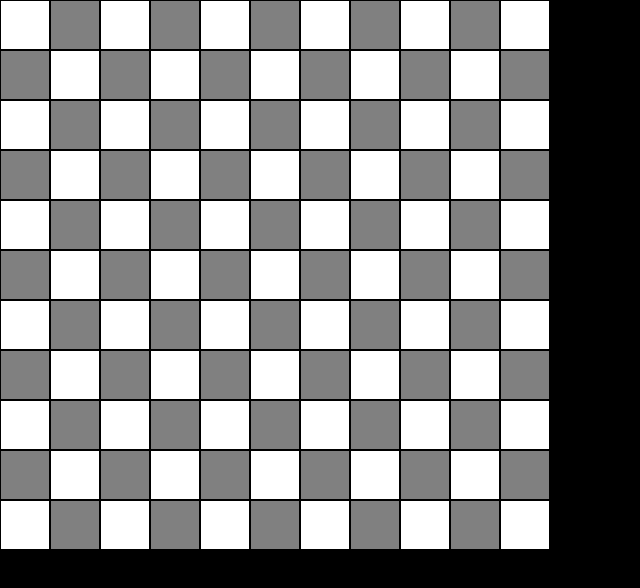
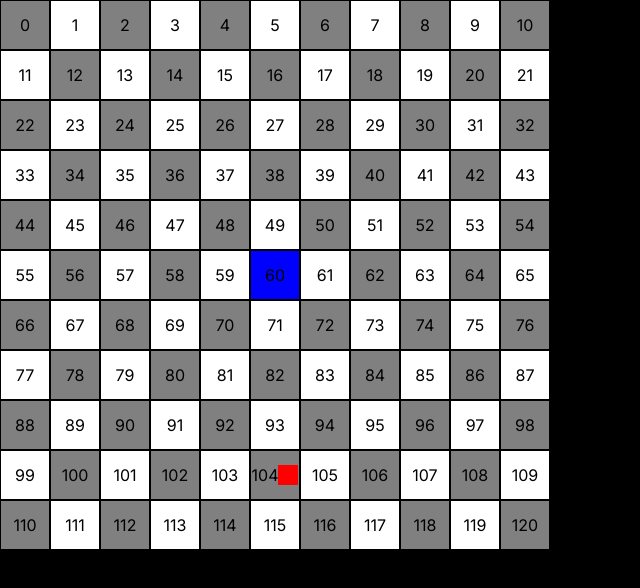
Before and after one commit to Samuel2007/Snake, a Next.js app: page / in a window 1280 px wide. Shown: the top 588 px of the page, without its empty margins (0-640 px from the left). Built offline with nearby package versions, Linux system fonts and the light colour scheme.

Commit message:
added border and random fruit location

```diff
--- a/src/app/components/cell/cell.module.css
+++ b/src/app/components/cell/cell.module.css
@@ -1,20 +1,18 @@
-.cell {
+.baseCell {
   height: 50px;
   width: 50px;
   border-width: 1px;
   border-color: black;
-  background-color: white;
   align-items: center;
   justify-content: center;
   display: flex;
 }
+.cell {
+  background-color: white;
+}
 .differentColorCell {
-  height: 50px;
-  width: 50px;
-  border-width: 1px;
-  border-color: black;
   background-color: grey;
-  align-items: center;
-  justify-content: center;
-  display: flex;
 }
+.selectedCell {
+  background-color: blue;
+}
--- a/src/app/components/cell/cell.tsx
+++ b/src/app/components/cell/cell.tsx
@@ -9,9 +9,22 @@ type CellProps = {
   isSelected?: boolean;
 };
 
+const getCellStyles = (otherColor: boolean, isSelected?: boolean) => {
+  if (isSelected) {
+    return styles.selectedCell;
+  }
+  if (otherColor) {
+    return styles.differentColorCell;
+  }
+  return styles.cell;
+};
+
 function Cell({ index, otherColor, isFruitOnCell, isSelected }: CellProps) {
   return (
-    <div className={otherColor ? styles.cell : styles.differentColorCell}>
+    <div
+      className={`${styles.baseCell} ${getCellStyles(otherColor, isSelected)}`}
+    >
+      {index}
       {isFruitOnCell && <Fruit />}
     </div>
   );
--- a/src/app/components/grid/grid.tsx
+++ b/src/app/components/grid/grid.tsx
@@ -1,39 +1,92 @@
 "use client";
-import React, { useEffect } from "react";
+import React, { useEffect, useState } from "react";
 import styles from "./grid.module.css";
 import Cell from "../cell/cell";
+
+const leftBoundry = [0, 11, 22, 33, 44, 55, 66, 77, 88, 99, 110];
+const rightBoundry = [10, 21, 32, 43, 54, 65, 76, 87, 98, 109, 120];
 
 type GridProps = {
   index: number;
   isSelected?: boolean;
 };
 
+type KeyHandlerType = {
+  key: "ArrowUp" | "ArrowDown" | "ArrowLeft" | "ArrowRight";
+};
+
+function generateRandom() {
+  return Math.floor(Math.random() * 121);
+}
+
 function Grid({ index, isSelected }: GridProps) {
+  const [currentCell, setCurrentCell] = useState(60);
+  const [cellWithFruit, setCellWithFruit] = useState(generateRandom());
+
+  const inputHandler = ({ key }: KeyHandlerType) => {
+    switch (key) {
+      case "ArrowDown":
+        setCurrentCell((currentValue) => {
+          if (currentValue >= 110) {
+            return 60;
+          }
+          return currentValue + 11;
+        });
+        break;
+      case "ArrowUp":
+        setCurrentCell((currentValue) => {
+          if (currentValue <= 10) {
+            return 60;
+          }
+          return currentValue - 11;
+        });
+        break;
+      case "ArrowLeft":
+        setCurrentCell((currentValue) => {
+          if (leftBoundry.includes(currentValue)) {
+            return 60;
+          }
+          return currentValue - 1;
+        });
+        break;
+      case "ArrowRight":
+        setCurrentCell((currentValue) => {
+          if (rightBoundry.includes(currentValue)) {
+            return 60;
+          }
+          return currentValue + 1;
+        });
+        break;
+    }
+  };
+
   useEffect(() => {
-    const downHandler = ({ key }) => {
-      //ArrowUp
-      //ArrowDown
-
-      console.log(key);
-    };
-
-    window.addEventListener("keydown", downHandler);
+    // @ts-ignore
+    window.addEventListener("keydown", inputHandler);
 
     return () => {
-      window.removeEventListener("keydown", downHandler);
+      // @ts-ignore
+      window.removeEventListener("keydown", inputHandler);
     };
   }, []);
 
   const cells = Array.from({ length: 121 }, (e, i) => i);
-  console.log(cells);
+
+  useEffect(() => {
+    if (cellWithFruit === currentCell) {
+      setCellWithFruit(generateRandom());
+    }
+  }, [currentCell, cellWithFruit]);
+
   return (
     <div className={styles.grid}>
       {cells.map((cell, index) => (
         <Cell
           key={cell}
           index={index}
-          isFruitOnCell={false}
           otherColor={index % 2 === 0}
+          isSelected={cell === currentCell}
+          isFruitOnCell={cell === cellWithFruit}
         />
       ))}
     </div>
```
